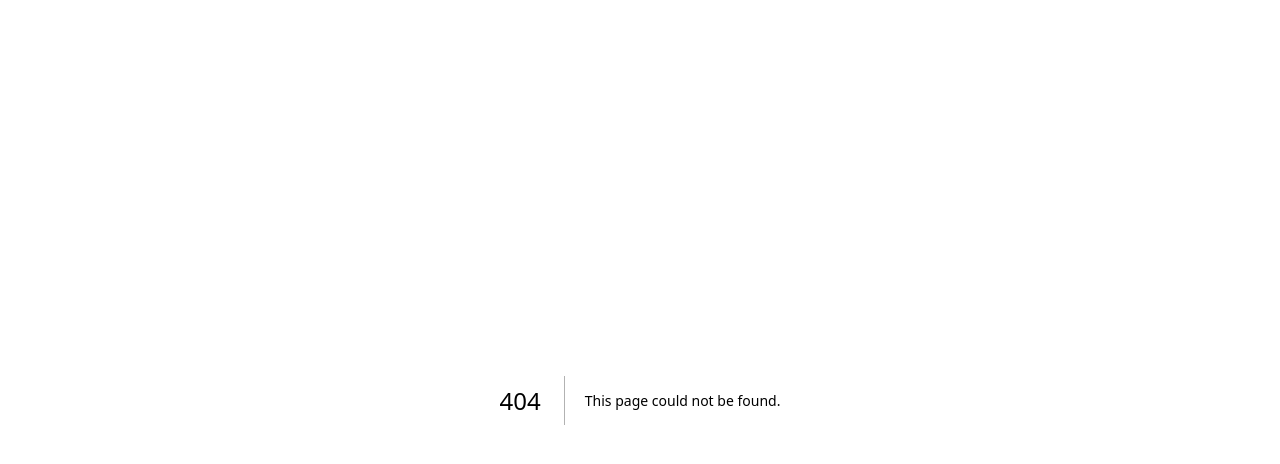
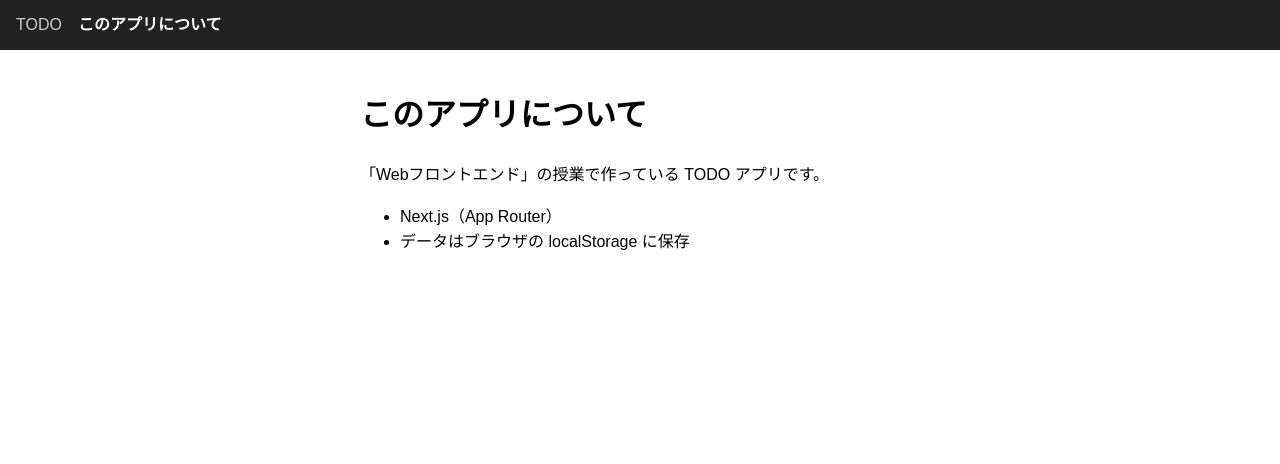
Before and after one commit to chorcode/todo-app1020, a Next.js app: page /about in a window 1280 px wide. Before the commit this address had no page. Shown: the top 464 px of the page. Built offline with nearby package versions, Linux system fonts and the light colour scheme.

Commit message:
aboutページと共通ヘッダーを追加

```diff
--- /dev/null
+++ b/app/about/page.js
@@ -0,0 +1,16 @@
+export const metadata = {
+  title: 'このアプリについて | TODOアプリ',
+}
+
+export default function AboutPage() {
+  return (
+    <main className="container">
+      <h1>このアプリについて</h1>
+      <p>「Webフロントエンド」の授業で作っている TODO アプリです。</p>
+      <ul>
+        <li>Next.js（App Router）</li>
+        <li>データはブラウザの localStorage に保存</li>
+      </ul>
+    </main>
+  )
+}
--- a/app/globals.css
+++ b/app/globals.css
@@ -9,3 +9,19 @@ body {
   margin: 40px auto;
   padding: 0 16px;
 }
+
+.header {
+  background: #222;
+  padding: 12px 16px;
+}
+
+.nav-link {
+  color: #ccc;
+  margin-right: 16px;
+  text-decoration: none;
+}
+
+.nav-link.active {
+  color: #fff;
+  font-weight: bold;
+}
--- a/app/layout.js
+++ b/app/layout.js
@@ -1,3 +1,4 @@
+import Header from '@/components/Header'
 import './globals.css'
 
 export const metadata = {
@@ -8,7 +9,10 @@ export const metadata = {
 export default function RootLayout({ children }) {
   return (
     <html lang="ja">
-      <body>{children}</body>
+      <body>
+        <Header />
+        {children}
+      </body>
     </html>
   )
 }
--- /dev/null
+++ b/components/Header.jsx
@@ -0,0 +1,29 @@
+'use client'
+
+import Link from 'next/link'
+import { usePathname } from 'next/navigation'
+
+const links = [
+  { href: '/', label: 'TODO' },
+  { href: '/about', label: 'このアプリについて' },
+]
+
+export default function Header() {
+  const pathname = usePathname()
+  return (
+    <header className="header">
+      <nav>
+        {links.map((link) => (
+          <Link
+            key={link.href}
+            href={link.href}
+            className={pathname === link.href ? 'nav-link active' : 'nav-link'}
+            aria-current={pathname === link.href ? 'page' : undefined}
+          >
+            {link.label}
+          </Link>
+        ))}
+      </nav>
+    </header>
+  )
+}
```
